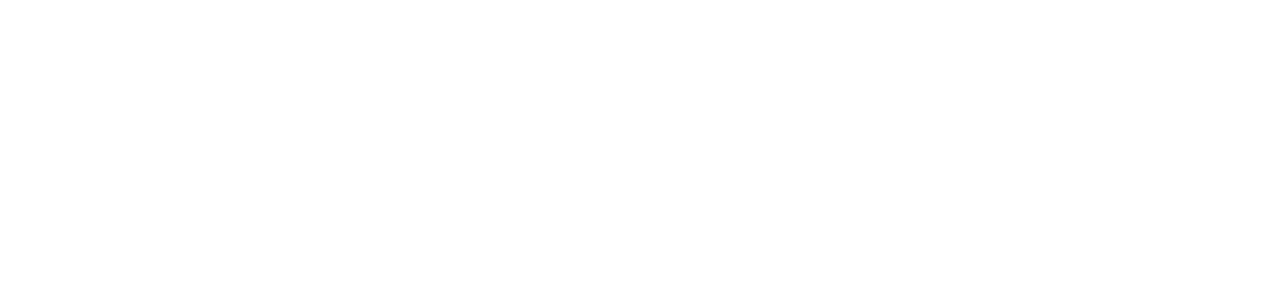
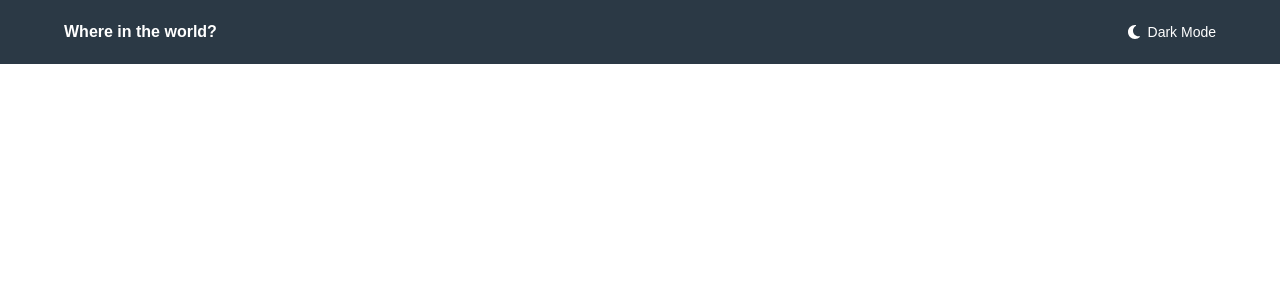
Before and after one commit to sumedh-inamdar/countries-react-app, a React (Create React App) app in the folder countries-react-app/: page / in a window 1280 px wide. Shown: the top 300 px of the page. Built offline with nearby package versions, Linux system fonts and the light colour scheme.

Commit message:
Added font awesome package, created header component

```diff
--- a/countries-react-app/package.json
+++ b/countries-react-app/package.json
@@ -3,6 +3,10 @@
   "version": "0.1.0",
   "private": true,
   "dependencies": {
+    "@fortawesome/fontawesome-svg-core": "^6.2.0",
+    "@fortawesome/free-regular-svg-icons": "^6.2.0",
+    "@fortawesome/free-solid-svg-icons": "^6.2.0",
+    "@fortawesome/react-fontawesome": "^0.2.0",
     "@testing-library/jest-dom": "^5.16.5",
     "@testing-library/react": "^13.4.0",
     "@testing-library/user-event": "^13.5.0",
--- a/countries-react-app/src/App.js
+++ b/countries-react-app/src/App.js
@@ -1,9 +1,10 @@
+import Header from "./components/Header/Header";
 
 
 function App() {
   return (
     <div className="App">
-
+      <Header />
     </div>
   );
 }
--- /dev/null
+++ b/countries-react-app/src/components/Header/Header.js
@@ -0,0 +1,16 @@
+import { FontAwesomeIcon } from "@fortawesome/react-fontawesome";
+import { faMoon } from "@fortawesome/free-solid-svg-icons";
+
+export default function Header() {
+  return (
+    <header className='h-16 bg-dark-blue px-6'>
+      <div className="max-w-6xl flex h-full justify-between items-center mx-auto my-auto">
+          <div className="font-extrabold">Where in the world?</div>
+          <div className='flex items-center space-x-2'>
+            <FontAwesomeIcon icon={faMoon} />
+            <div className="text-sm">Dark Mode</div>
+          </div>
+      </div>
+    </header>
+  );
+}
--- a/countries-react-app/src/index.css
+++ b/countries-react-app/src/index.css
@@ -2,13 +2,12 @@
 @tailwind components;
 @tailwind utilities;
 
+@import url('https://fonts.googleapis.com/css2?family=Nunito+Sans:wght@300;600;800&display=swap');
+
 @layer base {
   body {
     margin: 0;
-    font-family: -apple-system, BlinkMacSystemFont, 'Segoe UI', 'Roboto', 'Oxygen',
-      'Ubuntu', 'Cantarell', 'Fira Sans', 'Droid Sans', 'Helvetica Neue',
-      sans-serif;
-    -webkit-font-smoothing: antialiased;
-    -moz-osx-font-smoothing: grayscale;
+    font-family: 'Nunito Sans', sans-serif;
+    color: hsl(0, 0%, 100%);
   }
 }
--- a/countries-react-app/tailwind.config.js
+++ b/countries-react-app/tailwind.config.js
@@ -2,7 +2,11 @@
 module.exports = {
   content: ["./src/**/*.{html,js}"],
   theme: {
-    extend: {},
+    extend: {
+      backgroundColor: {
+        "dark-blue": "hsl(209, 23%, 22%)"
+      }
+    },
   },
   plugins: [],
 }
```
Also changed, not shown: 1 other file (tests, documents, lock files or other folders).
